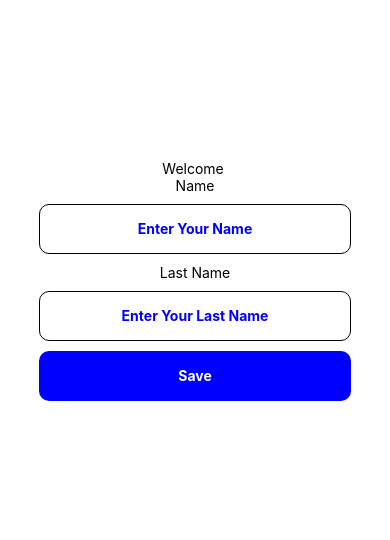
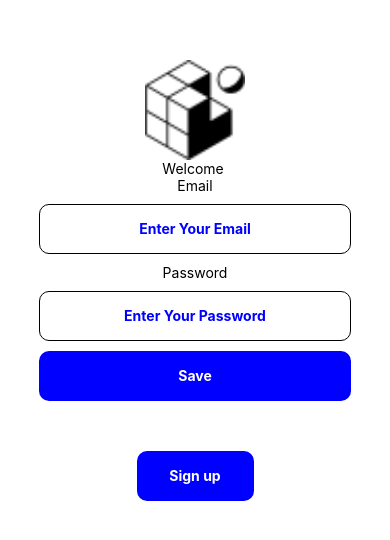
Before and after one commit to 06baha06/mobiluygulama_tahlil_kontrol_ReactNative, a React Native app: screen /Login in a window 390 px wide. Shown: the part 142-682 px from the top of the page. Built offline with nearby package versions, Linux system fonts and the light colour scheme.

Commit message:
sayfa düzenleri

```diff
--- a/App.js
+++ b/App.js
@@ -1,78 +1,10 @@
-import { StatusBar } from 'expo-status-bar';
-import { useState } from 'react';
-import { StyleSheet, Text, View, TextInput, Pressable, Image, } from 'react-native';
-
-export default function App() {
-
-  const [name,setName] = useState("")
-  const [lastName,setLastName] = useState("")
-  const [result,setResult] = useState("")
-
-  return (
-    <View style={styles.container}>
-
-      <Text>Welcome {result}</Text>
-
-      <Text>Name</Text>
-      <TextInput
-        placeholder='Enter Your Name'
-        style={styles.textInputStyle}
-        onChangeText={setName}
-        value={name}
-      ></TextInput>
-
-      <Text>Last Name</Text>
-      <TextInput
-        placeholder='Enter Your Last Name'
-        style={styles.textInputStyle}
-        onChangeText={setLastName}
-        value={lastName}
-      ></TextInput>
-
-      <Pressable
-        onPress={() => setResult(name + " " + lastName)}
-        style={({pressed}) => [
-          styles.button,
-          {
-            backgroundColor: pressed ? 'gray' : 'blue'
-          }
-        ]}
-      >
-        <Text style={styles.buttonText}>Save</Text>
-      </Pressable>
+import React from 'react'
+import RootNavigation from './src/navigation/rootNavigation'
 
 
-    </View>
-  );
+
+const App = () => {
+  return <RootNavigation/>
 }
 
-const styles = StyleSheet.create({
-  container: {
-    flex: 1,
-    backgroundColor: '#fff',
-    alignItems: 'center',
-    justifyContent: 'center',
-  },
-  textInputStyle:{
-    borderWidth:1,
-    width:'80%',
-    height:50,
-    borderRadius:10,
-    marginVertical:10,
-    textAlign:'center',
-    color:'blue',
-    fontWeight:'bold'
-  },
-  button:{
-    width:'80%',
-    height:50,
-    borderRadius:10,
-    alignItems:'center',
-    justifyContent:'center',
-    backgroundColor: 'lightblue'
-  },
-  buttonText:{
-    fontWeight:'bold',
-    color:'white'
-  }
-});
+export default App
--- a/package.json
+++ b/package.json
@@ -9,10 +9,14 @@
     "web": "expo start --web"
   },
   "dependencies": {
+    "@react-navigation/native": "^7.0.14",
+    "@react-navigation/native-stack": "^7.2.0",
     "expo": "~52.0.18",
     "expo-status-bar": "~2.0.0",
     "react": "18.3.1",
-    "react-native": "0.76.5"
+    "react-native": "0.76.5",
+    "react-native-screens": "~4.1.0",
+    "react-native-safe-area-context": "4.12.0"
   },
   "devDependencies": {
     "@babel/core": "^7.20.0"
--- /dev/null
+++ b/src/components/Loading.js
@@ -0,0 +1,55 @@
+import { StyleSheet, Text, View, ActivityIndicator, Pressable } from 'react-native'
+import React from 'react'
+
+const Loading = ({changeIsLoading}) => {
+  return (
+    <View style={styles.container}>
+        <Pressable
+        onPress={()=>changeIsLoading()}
+        style={[{},styles.closeButtonContainer]}>
+        <Text style={styles.closeButton}>X</Text>
+        </Pressable>
+        <ActivityIndicator size={'large'} color={'blue'}/>
+      <Text style={styles.loginText}>Loading...</Text>
+    </View>
+  )
+}
+
+export default Loading
+
+const styles = StyleSheet.create({
+    container:{
+        flex:1,
+        position:'absolute',
+        width:'100%',
+        height:'100%',
+        backgroundColor:'tomato',
+        alignItems:'center',
+        justifyContent:'center'
+    },
+
+    loginText:{
+        fontWeight:'bold',
+        fontSize:16,
+        color:'white',
+        marginTop:'20'
+    },
+    closeButtonContainer:{
+        backgroundColor:'black',
+        alignItems:'center',
+        justifyContent:'center',
+        width:50,
+        height:50,
+        borderRadius:50,
+        position:'absolute',
+        top:50,
+        right:10,
+    },
+    closeButton:{
+        color:'white',
+        fontWeight:'bold',
+        fontSize:16
+    }
+
+
+})
--- /dev/null
+++ b/src/navigation/AuthStack.js
@@ -0,0 +1,16 @@
+import React from 'react'
+import { LoginPage, SignupPage } from '../screens'
+import { createNativeStackNavigator } from '@react-navigation/native-stack'
+
+const Stack = createNativeStackNavigator();
+
+const AuthStack = () => {
+  return (
+    <Stack.Navigator screenOptions={{headerShown:false}}>
+        <Stack.Screen name='Login' component={LoginPage}/>
+        <Stack.Screen name='SignUp' component={SignupPage}/>
+      </Stack.Navigator>
+  )
+}
+
+export default AuthStack
--- /dev/null
+++ b/src/navigation/UserStack.js
@@ -0,0 +1,19 @@
+import { StyleSheet, Text, View } from 'react-native'
+import React from 'react'
+import { HomePage, ProfilePage } from '../screens'
+import { createNativeStackNavigator } from '@react-navigation/native-stack'
+
+const Stack = createNativeStackNavigator();
+
+const UserStack = () => {
+  return (
+    <Stack.Navigator screenOptions={{headerShown:false}}>
+    <Stack.Screen name='Home' component={HomePage}/>
+    <Stack.Screen name='Profile' component={ProfilePage}/>
+  </Stack.Navigator>
+  )
+}
+
+export default UserStack
+
+const styles = StyleSheet.create({})
--- /dev/null
+++ b/src/navigation/rootNavigation.js
@@ -0,0 +1,19 @@
+import React from 'react'
+import { NavigationContainer } from '@react-navigation/native'
+import AuthStack from './AuthStack'
+import UserStack from './UserStack'
+
+const rootNavigation = () => {
+
+    const isAuth = false
+  return (
+    <NavigationContainer>
+        {
+           !isAuth ? <AuthStack/> : <UserStack/>
+        }
+
+    </NavigationContainer>
+  )
+}
+
+export default rootNavigation
--- /dev/null
+++ b/src/screens/HomePage.js
@@ -0,0 +1,21 @@
+import { StyleSheet, Text, View } from 'react-native'
+import React from 'react'
+
+const HomePage = () => {
+  return (
+    <View style={styles.container}>
+      <Text>HomePage</Text>
+    </View>
+  )
+}
+
+export default HomePage
+
+const styles = StyleSheet.create({
+  container: {
+    flex: 1,
+    backgroundColor: '#fff',
+    alignItems: 'center',
+    justifyContent: 'center',
+  }
+})
--- /dev/null
+++ b/src/screens/LoginPage.js
@@ -0,0 +1,116 @@
+import { StatusBar } from 'expo-status-bar';
+import { useState } from 'react';
+import { StyleSheet, Text, View, TextInput, Pressable, Image, } from 'react-native';
+import Loading from '../components/Loading';
+
+
+const LoginPage = ({navigation})=> {
+
+  const [name,setName] = useState("")
+  const [lastName,setLastName] = useState("")
+  const [result,setResult] = useState("")
+  const [isLoading, setIsLoading] = useState(false)
+
+  return (
+    <View style={styles.container}>
+
+      <Image
+      source={require('../../assets/favicon.png')}
+      style={styles.image}
+
+      />
+
+      <Text>Welcome {result}</Text>
+
+      <Text>Email</Text>
+      <TextInput
+        placeholder='Enter Your Email'
+        style={styles.textInputStyle}
+        onChangeText={setName}
+        value={name}
+      ></TextInput>
+
+      <Text>Password</Text>
+      <TextInput
+      secureTextEntry={true}
+        placeholder='Enter Your Password'
+        style={styles.textInputStyle}
+        onChangeText={setLastName}
+        value={lastName}
+      ></TextInput>
+
+      <Pressable
+        onPress={() => setIsLoading(true)}
+        style={({pressed}) => [
+          styles.button,
+          {
+            backgroundColor: pressed ? 'gray' : 'blue'
+          }
+        ]}
+      >
+        <Text style={styles.buttonText}>Save</Text>
+      </Pressable>
+
+      <Pressable
+        onPress={() => navigation.navigate('SignUp')}
+        style={({pressed}) => [
+          styles.signupButton,
+          {
+            backgroundColor: pressed ? 'gray' : 'blue',
+            marginTop:50,
+          }
+        ]}
+      >
+        <Text style={styles.buttonText}>Sign up</Text>
+      </Pressable>
+      {isLoading ? <Loading changeIsLoading={()=>setIsLoading(false)}/> : null}
+
+
+    </View>
+  );
+}
+
+export default LoginPage
+
+const styles = StyleSheet.create({
+  container: {
+    flex: 1,
+    backgroundColor: '#fff',
+    alignItems: 'center',
+    justifyContent: 'center',
+  },
+  textInputStyle:{
+    borderWidth:1,
+    width:'80%',
+    height:50,
+    borderRadius:10,
+    marginVertical:10,
+    textAlign:'center',
+    color:'blue',
+    fontWeight:'bold'
+  },
+  button:{
+    width:'80%',
+    height:50,
+    borderRadius:10,
+    alignItems:'center',
+    justifyContent:'center',
+    backgroundColor: 'lightblue'
+  },
+  buttonText:{
+    fontWeight:'bold',
+    color:'white'
+  },
+  image:{
+    height:100,
+    width:100
+  },
+  signupButton:{
+    width:'30%',
+    height:50,
+    borderRadius:10,
+    alignItems:'center',
+    justifyContent:'center',
+    backgroundColor: 'lightblue'
+  }
+});
--- /dev/null
+++ b/src/screens/ProfilePage.js
@@ -0,0 +1,22 @@
+import { StyleSheet, Text, View } from 'react-native'
+import React from 'react'
+
+const ProfilePage = () => {
+  return (
+    <View style={styles.container}>
+      <Text>Profile</Text>
+    </View>
+  )
+}
+
+export default ProfilePage
+
+const styles = StyleSheet.create({
+
+  container: {
+    flex: 1,
+    backgroundColor: '#fff',
+    alignItems: 'center',
+    justifyContent: 'center',
+  }
+})
--- /dev/null
+++ b/src/screens/SignupPage.js
@@ -0,0 +1,21 @@
+import { StyleSheet, Text, View } from 'react-native'
+import React from 'react'
+
+const SignupPage = () => {
+  return (
+    <View style={styles.container}>
+      <Text>SignupPage</Text>
+    </View>
+  )
+}
+
+export default SignupPage
+
+const styles = StyleSheet.create({
+
+    container: {
+        flex: 1,
+        alignItems: 'center',
+        justifyContent: 'center'
+      }
+})
--- /dev/null
+++ b/src/screens/index.js
@@ -0,0 +1,11 @@
+import LoginPage from "./LoginPage"
+import SignupPage from "./SignupPage"
+import HomePage from "./HomePage"
+import ProfilePage from "./ProfilePage"
+
+export {
+    LoginPage,
+    SignupPage,
+    HomePage,
+    ProfilePage
+}
```
Also changed, not shown: 1 other file (tests, documents, lock files or other folders).
